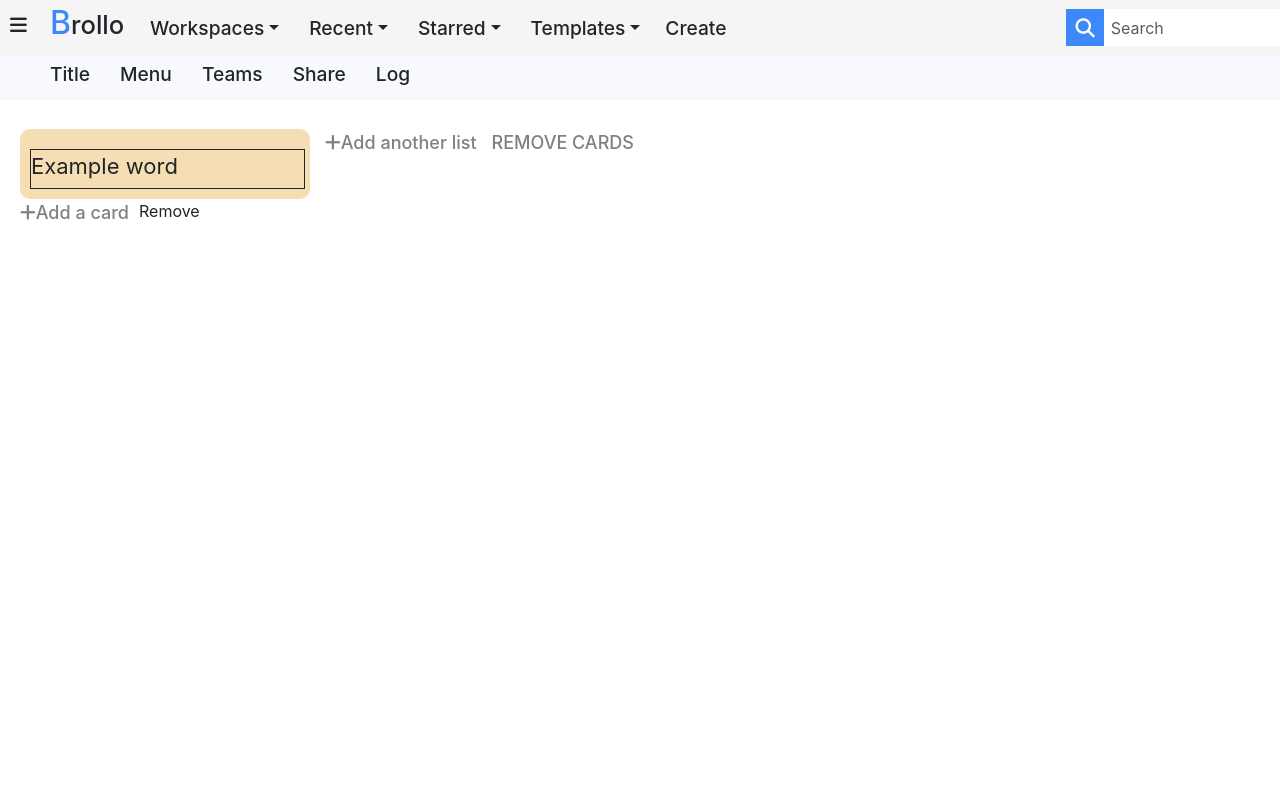
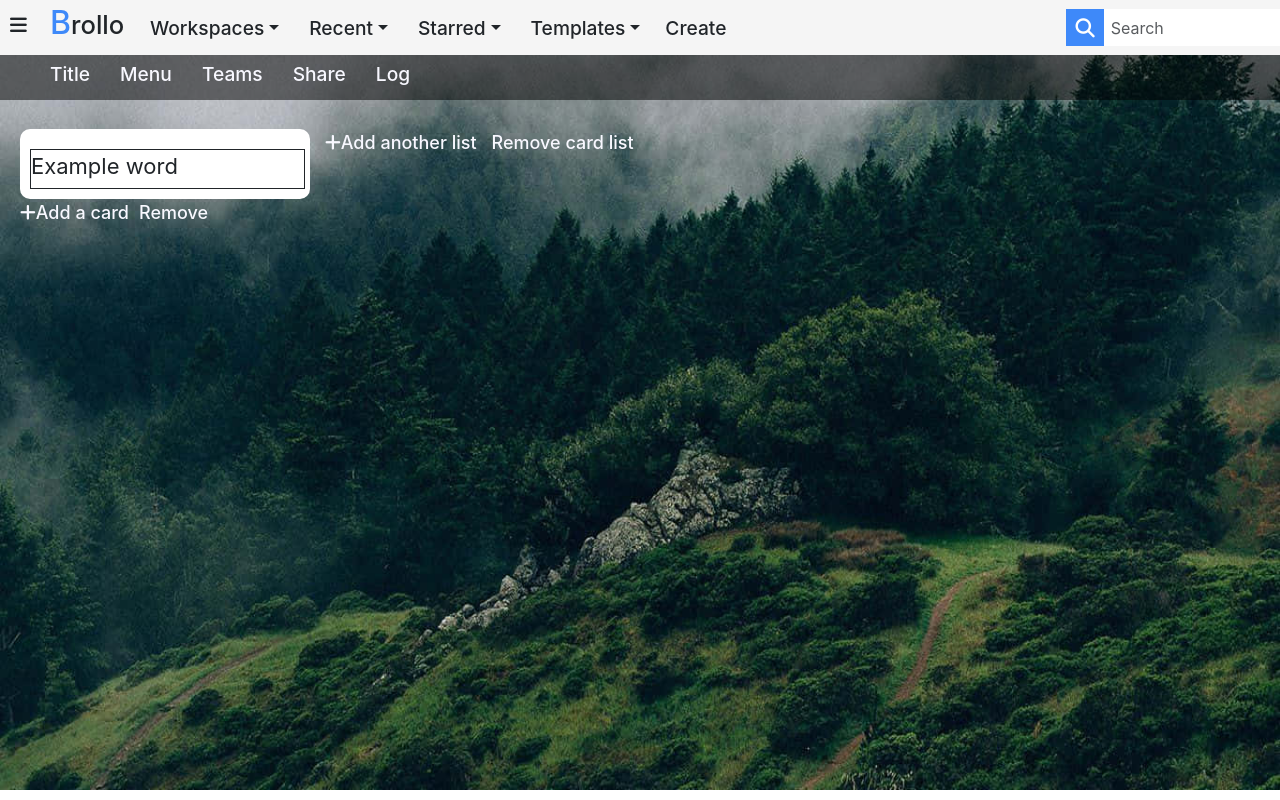
Before and after one commit to Sugorr/brollo, a React (Create React App) app: page /workspace in a window 1280 px wide. Built offline with nearby package versions, Linux system fonts and the light colour scheme.

Commit message:
Adding Background Image Workspace

```diff
--- a/src/components/BrolloCards/BrolloCards.css
+++ b/src/components/BrolloCards/BrolloCards.css
@@ -8,7 +8,7 @@
 }
 #Brollo-Cards-Section .Add-Remove-Cards p {
     margin-left: 15px;
-    color: grey;
+    color: ghostwhite;
     font-size: 18px;
     font-weight: 500;
     cursor: pointer;
@@ -16,5 +16,5 @@
 }
 #Brollo-Cards-Section .fa-plus {
     font-size: 18px;
-    color: grey;
+    color: ghostwhite;
 }
--- a/src/components/BrolloCards/BrolloCards.js
+++ b/src/components/BrolloCards/BrolloCards.js
@@ -21,7 +21,7 @@ const BrolloCards = () => {
                     <div className="Add-Remove-Cards">
                         <p onClick={addCards} className="Add-Another-List">
                         <i class="fa-solid fa-plus"></i>Add another list</p>
-                        <p onClick={removeCards} className="Remove-List">REMOVE CARDS</p>
+                        <p onClick={removeCards} className="Remove-List">Remove card list</p>
                     </div>
                 </div>
             </div>
--- a/src/components/BrolloCards/TaskCards.css
+++ b/src/components/BrolloCards/TaskCards.css
@@ -6,7 +6,7 @@
     display: inline-block;
 }
 #Task-Cards-Section .Task-Cards-Content {
-    background-color: wheat;
+    background-color: white;
     border-radius: 10px;
     padding: 10px;
 }
@@ -16,13 +16,17 @@
 }
 #Task-Cards-Section .Add-Task {
     cursor: pointer;
+    color: ghostwhite;
+    font-size: 18px;
+    font-weight: 500;
 }
 #Task-Cards-Section .fa-plus {
     font-size: 18px;
-    color: grey;
+    color: ghostwhite;
 }
-#Task-Cards-Section .Add-Card {
-    color: grey;
+#Task-Cards-Section .Remove-Task {
+    color: ghostwhite;
     font-size: 18px;
     font-weight: 500;
+    cursor: pointer;
 }
--- a/src/components/BrolloCards/TaskCards.js
+++ b/src/components/BrolloCards/TaskCards.js
@@ -26,7 +26,7 @@ function TaskCards() {
                             <i class="fa-solid fa-plus"></i>Add a card</p>
                         </div>
                         <div className="Remove-Task">
-                            <p onClick={removeTask}>Remove</p>
+                            <p className="Remove-Card" onClick={removeTask}>Remove</p>
                         </div>
                     </div>
                 </div>
--- a/src/components/workspace-component/SecondNavbarWorkspace.css
+++ b/src/components/workspace-component/SecondNavbarWorkspace.css
@@ -7,7 +7,7 @@
 #Second-Navbar-Workspace-Section .Second-Navbar-Workspace-Container {
     width: 100%;
     height: 50px;
-    background-color: ghostwhite;
+    background-color: rgba(0, 0, 0, 0.5);
     position: relative;
     top: 20px;
 }
@@ -22,6 +22,7 @@
     margin-top: 10px;
     cursor: pointer;
     transition: all 0.2s ease-in-out;
+    color: ghostwhite;
 }
 #Second-Navbar-Workspace-Section .Workspace-Navbar-Items p:hover {
     color: #6237DA;
--- a/src/pages/Workspace.js
+++ b/src/pages/Workspace.js
@@ -2,6 +2,7 @@ import DashboardNavbar from '../components/dashboard-components/Dashboard-Navbar
 import "./pageStyles/Workspace.css";
 import SecondNavbarWorkspace from '../components/workspace-component/SecondNavbarWorkspace';
 import BrolloCards from '../components/BrolloCards/BrolloCards';
+import BrolloBackground from "../components/BrolloCards/BrolloImages/BrolloBackgroundImage.jpg";
 function Workspace() {
     return (
         <>
@@ -10,6 +11,9 @@ function Workspace() {
                     <DashboardNavbar />
                     <SecondNavbarWorkspace />
                 </div>
+                <div className="Brollo-Background-Image">
+                    <img src={BrolloBackground} alt='BrolloBackground'/>
+                </div>
                 <BrolloCards />
             </div>
         </>
--- a/src/pages/pageStyles/Workspace.css
+++ b/src/pages/pageStyles/Workspace.css
@@ -2,3 +2,14 @@
     position: relative;
     top: 30px;
 }
+#Workspace-Section .Brollo-Background-Image {
+    position: relative;
+    z-index: -1;
+    bottom: 40px;
+    height: 0px;
+}
+#Workspace-Section .Brollo-Background-Image img {
+    width: 100%;
+    height: 830px;
+    position: fixed;
+}
```
